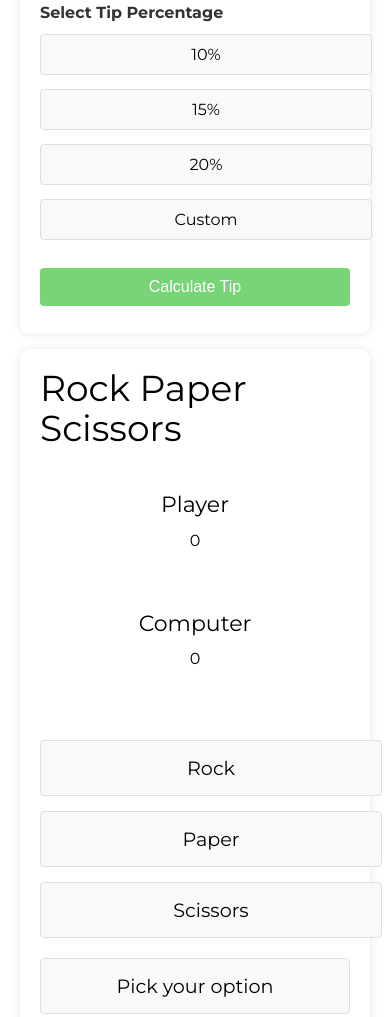
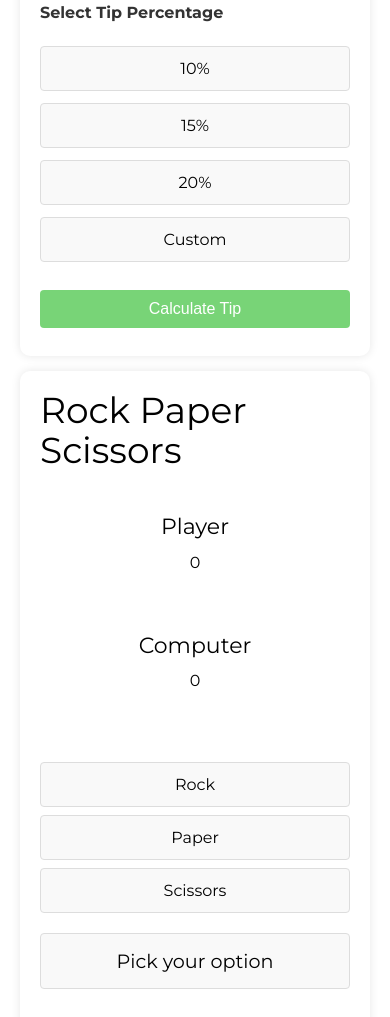
Before and after one commit to ben-westwood/Portfolio, a plain HTML site: page index.html in a window 390 px wide. Shown: the part 852-1869 px from the top of the page. Drawn offline with Linux system fonts and the light colour scheme.

Commit message:
Refactor CSS for responsive layout of choices and percentage buttons, improving flexibility and appearance across devices

```diff
--- a/assets/css/style.css
+++ b/assets/css/style.css
@@ -196,21 +196,24 @@ Layout styles
 
 .choices {
     display: flex;
+    flex-wrap: wrap;
     gap: 10px;
-    margin-bottom: 15px;
+    margin: 20px 0;
+    max-width: 100%;
 }
 
 .choice {
-    flex: 1;
-    padding: 10px;
-    background-color: #eee;
+    flex: 0 1 calc(33.33% - 10px);
+    width: calc(33.33% - 10px);
+    padding: 15px 8px;
+    background-color: #f9f9f9;
     border: 1px solid #ddd;
     border-radius: 4px;
     cursor: pointer;
     text-align: center;
-    font-size: 1.2em;
+    transition: all 0.3s ease;
+    box-sizing: border-box;
 }
-
 
 .choice.active {
     background-color: #6AD069;
@@ -497,24 +500,23 @@ button:hover {
 
 .percentage-buttons {
     display: flex;
-    gap: 15px;
+    flex-wrap: wrap;
+    gap: 10px;
     margin-bottom: 15px;
+    max-width: 100%;
 }
 
 .percentage-button {
-    flex: 1;
-    padding: 10px;
+    flex: 0 1 calc(33.33% - 10px);
+    width: calc(33.33% - 10px);
+    padding: 12px 8px;
     background-color: #f9f9f9;
     border: 1px solid #ddd;
     border-radius: 4px;
     cursor: pointer;
     text-align: center;
     transition: all 0.3s ease;
-}
-
-.percentage-button:hover {
-    border-color: #6AD069;
-    background-color: #f0f9f0;
+    box-sizing: border-box;
 }
 
 .percentage-button.active {
@@ -593,6 +595,26 @@ button:hover {
 }
 
 @media only screen and (max-width: 52em) {
+    .percentage-buttons {
+        flex-direction: row;
+        gap: 8px;
+    }
+
+    .percentage-button {
+        flex: 0 1 calc(50% - 8px);
+        width: calc(50% - 8px);
+    }
+
+    .choices {
+        flex-direction: row;
+        gap: 8px;
+    }
+
+    .choice {
+        flex: 0 1 calc(50% - 8px);
+        width: calc(50% - 8px);
+    }
+
     .percentage-buttons {
         flex-direction: column;
         gap: 10px;
@@ -767,19 +789,23 @@ button:hover {
 
 .choices {
     display: flex;
-    gap: 15px;
+    flex-wrap: wrap;
+    gap: 10px;
     margin: 20px 0;
+    max-width: 100%;
 }
 
 .choice {
-    flex: 1;
-    padding: 15px;
+    flex: 0 1 calc(33.33% - 10px);
+    width: calc(33.33% - 10px);
+    padding: 15px 8px;
     background-color: #f9f9f9;
     border: 1px solid #ddd;
     border-radius: 4px;
     cursor: pointer;
     text-align: center;
     transition: all 0.3s ease;
+    box-sizing: border-box;
 }
 
 .choice:hover {
@@ -1194,3 +1220,71 @@ only screen and (max-width: 52em) {
     font-size: 1em;
     margin: 0;
 }
+
+@media only screen and (max-width: 52em) {
+    .percentage-button,
+    .choice {
+        flex: 1 1 calc(50% - 10px);
+    }
+}
+
+@media only screen and (max-width: 30em) {
+    .percentage-button,
+    .choice {
+        flex: 1 1 100%;
+    }
+}
+
+/* Base styles for containers */
+.percentage-buttons,
+.choices {
+    display: flex;
+    justify-content: space-between;
+    flex-wrap: wrap;
+    gap: 10px;
+    margin: 20px 0;
+    width: 100%;
+}
+
+/* Base styles for buttons */
+.percentage-button,
+.choice {
+    flex: 1 1 calc(33.333% - 10px);
+    padding: 12px 8px;
+    background-color: #f9f9f9;
+    border: 1px solid #ddd;
+    border-radius: 4px;
+    cursor: pointer;
+    text-align: center;
+    transition: all 0.3s ease;
+    box-sizing: border-box;
+}
+
+/* Media query for tablets */
+@media only screen and (max-width: 52em) {
+    .percentage-buttons,
+    .choices {
+        flex-direction: row;
+        gap: 8px;
+    }
+
+    .percentage-button,
+    .choice {
+        flex: 1 1 calc(50% - 8px);
+    }
+}
+
+/* Media query for mobile */
+@media only screen and (max-width: 30em) {
+    .percentage-buttons,
+    .choices {
+        flex-direction: column;
+        gap: 8px;
+    }
+
+    .percentage-button,
+    .choice {
+        flex: 1 1 auto;
+        width: 100%;
+    }
+}
```
